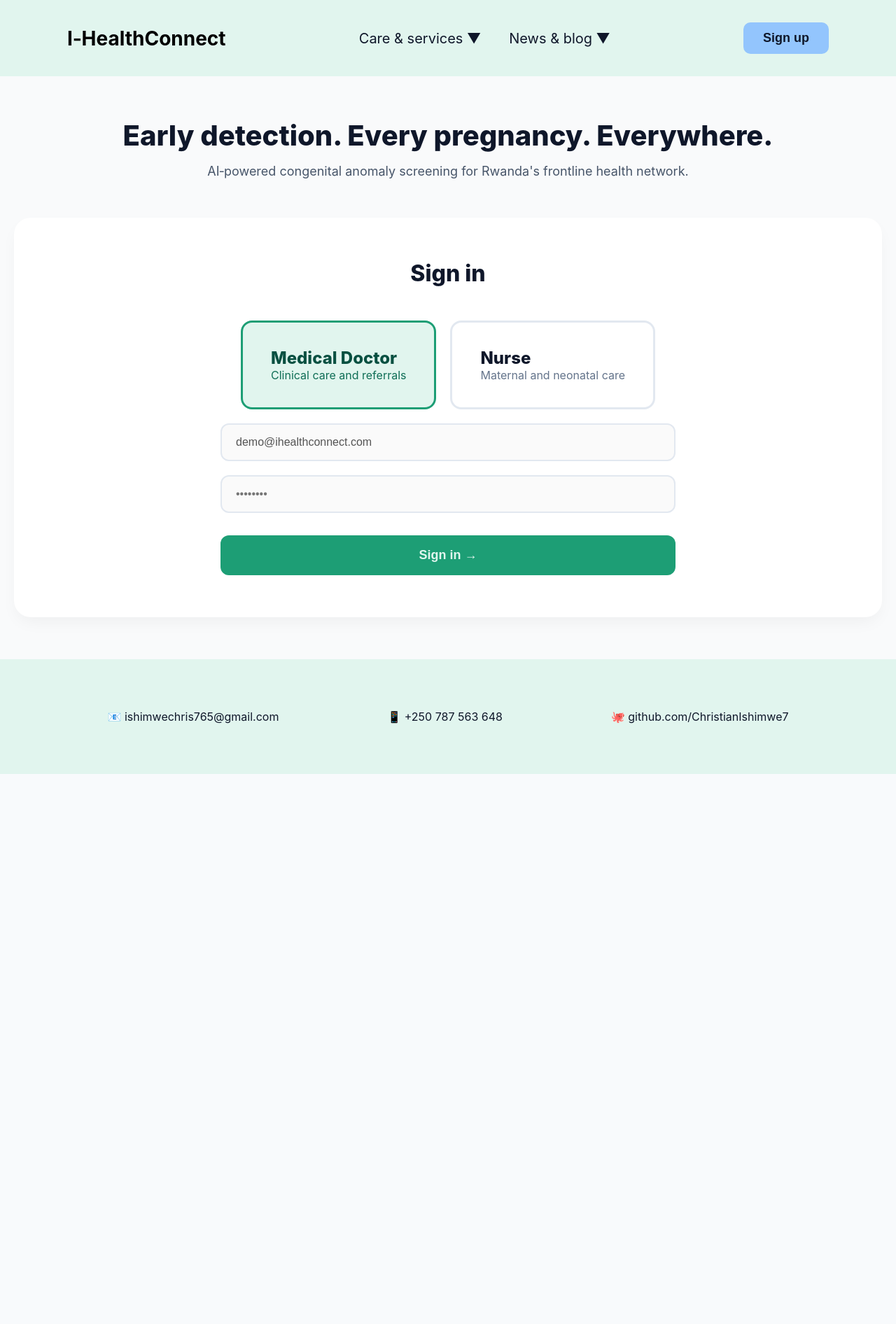
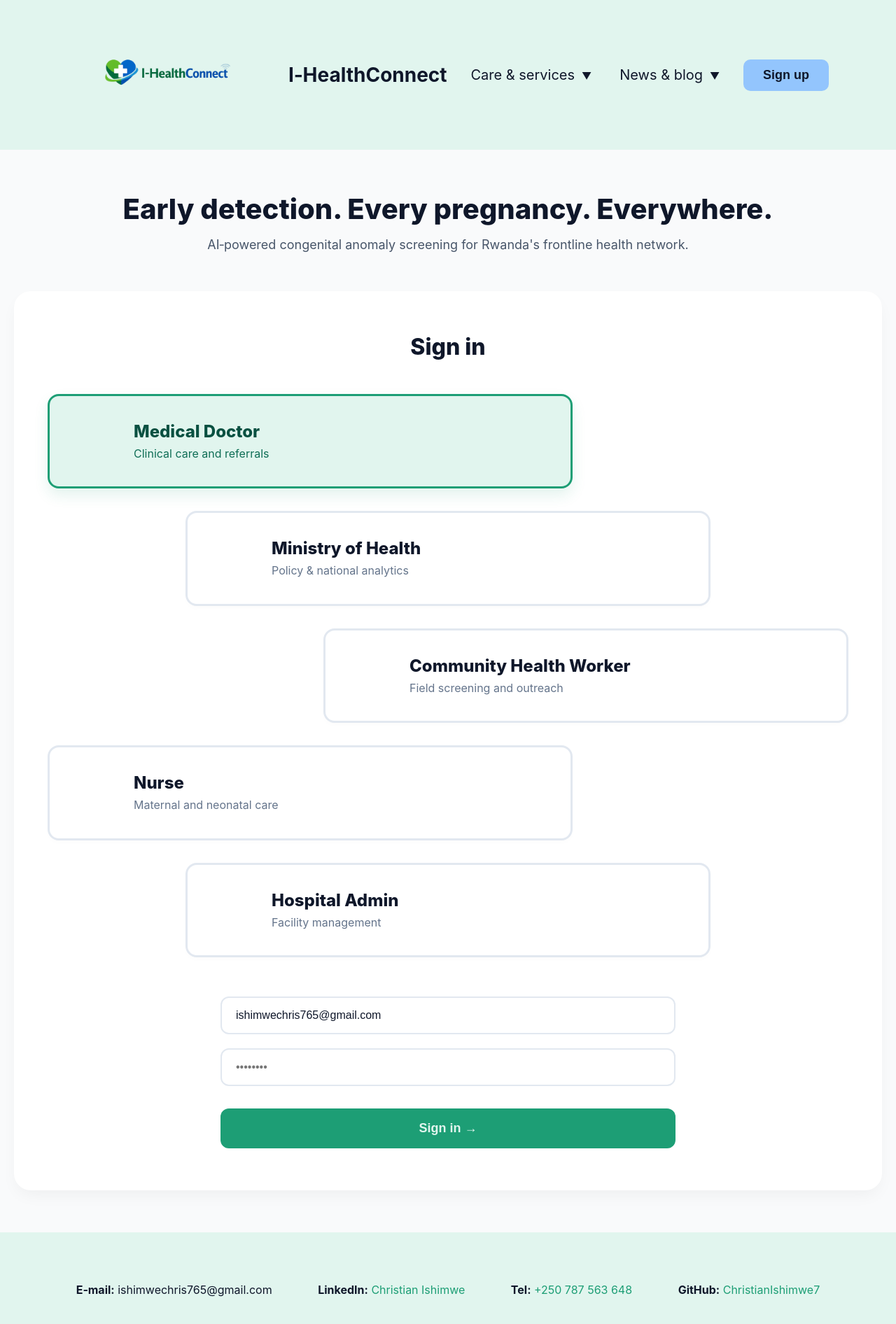
Before and after one commit to ChristianIshimwe7/I-HealthConnect, a React (Vite) app in the folder web/: page / in a window 1280 px wide. Shown: the top 1892 px of the page at 70% size. Before the commit the page ends 1106 px from the top, so only its background shows below. Built offline with nearby package versions, Linux system fonts and the light colour scheme; no server answers.

Commit message:
Restore full LoginPage with role selection cards, header navigation, footer, and complete styling to provide users with an intuitive authentication experience across all healthcare roles in the I-HealthConnect platform.

```diff
--- a/web/src/pages/LoginPage.tsx
+++ b/web/src/pages/LoginPage.tsx
@@ -1,61 +1,231 @@
-import React, { useState } from 'react';
+// src/pages/LoginPage.tsx
+
+import React, { useState } from "react";
+import { useNavigate } from "react-router-dom";
+import { login, saveUser, UserRole } from "../services/auth";
+
+const ROLES: Array<{ id: UserRole; icon: string; label: string; sub: string }> = [
+  { id: "doctor", icon: "", label: "Medical Doctor", sub: "Clinical care and referrals" },
+  { id: "supervisor", icon: "", label: "Ministry of Health", sub: "Policy & national analytics" },
+  { id: "chw", icon: "", label: "Community Health Worker", sub: "Field screening and outreach" },
+  { id: "nurse", icon: "", label: "Nurse", sub: "Maternal and neonatal care" },
+  { id: "admin", icon: "", label: "Hospital Admin", sub: "Facility management" },
+];
 
 export default function LoginPage() {
-  const [email] = useState("demo@ihealthconnect.com");
-  const [password] = useState("");
-  const [loading] = useState(false);
-  const [error] = useState("");
+  const navigate = useNavigate();
+  const [role, setRole] = useState<UserRole>("doctor");
+  const [email, setEmail] = useState("ishimwechris765@gmail.com");
+  const [password, setPassword] = useState("");
+  const [loading, setLoading] = useState(false);
+  const [error, setError] = useState("");
+
+  const handleSubmit = async (e: React.FormEvent) => {
+    e.preventDefault();
+    setError("");
+    setLoading(true);
+    try {
+      const user = await login(email, password, role);
+      saveUser(user);
+      navigate("/dashboard");
+    } catch (err: any) {
+      setError(err.message ?? "Sign in failed. Please try again.");
+    } finally {
+      setLoading(false);
+    }
+  };
+
+  const inp: React.CSSProperties = {
+    width: "100%", padding: "16px 20px",
+    border: "2px solid #E2E8F0", borderRadius: 12,
+    fontSize: 16, color: "#0F172A", background: "#FFFFFF",
+    outline: "none", boxSizing: "border-box",
+  };
 
   return (
     <div style={{ minHeight: "100vh", background: "#F9FAFB", display: "flex", flexDirection: "column" }}>
-      <header style={{ display: "flex", alignItems: "center", justifyContent: "space-between", padding: "32px 96px", background: "#E1F5EE", flexWrap: "wrap", gap: "16px" }}>
+
+      {/* Header */}
+      <header style={{
+        display: "flex",
+        alignItems: "center",
+        justifyContent: "space-between",
+        padding: "32px 96px",
+        background: "#E1F5EE",
+        color: "#0F172A",
+        flexWrap: "wrap",
+        gap: "16px"
+      }}>
         <div style={{ display: "flex", alignItems: "center", gap: 16 }}>
+          <img
+            src="/logo-photo.png"
+            alt="I-HealthConnect Logo"
+            style={{
+              width: 300,
+              height: 150,
+              borderRadius: "50%",
+              objectFit: "cover"
+            }}
+          />
           <span style={{ fontSize: 28, fontWeight: 700 }}>I‑HealthConnect</span>
         </div>
         <nav style={{ display: "flex", gap: 40, fontSize: 20 }}>
-          <a href="#care" style={{ color: "#0F172A", textDecoration: "none" }}>Care & services ▼</a>
-          <a href="#news" style={{ color: "#0F172A", textDecoration: "none" }}>News & blog ▼</a>
+          <a href="#care" style={{ color: "#0F172A", textDecoration: "none", display: "flex", alignItems: "center", gap: 10 }}>
+            Care & services
+            <span style={{ fontSize: 14, marginTop: 3 }}>▼</span>
+          </a>
+          <a href="#news" style={{ color: "#0F172A", textDecoration: "none", display: "flex", alignItems: "center", gap: 10 }}>
+            News & blog
+            <span style={{ fontSize: 14, marginTop: 3 }}>▼</span>
+          </a>
         </nav>
-        <button style={{ background: "#93C5FD", color: "#0F172A", fontWeight: 700, border: "none", borderRadius: 10, padding: "12px 28px", cursor: "pointer", fontSize: 18 }}>Sign up</button>
+        <button
+          onClick={() => navigate("/signup")}
+          style={{
+            background: "#93C5FD",
+            color: "#0F172A",
+            fontWeight: 700,
+            border: "none",
+            borderRadius: 10,
+            padding: "12px 28px",
+            cursor: "pointer",
+            fontSize: 18,
+          }}
+        >
+          Sign up
+        </button>
       </header>
 
+      {/* Main Content */}
       <main style={{ flex: 1, display: "flex", flexDirection: "column", alignItems: "center", padding: "60px 20px" }}>
-        <h1 style={{ fontSize: 40, fontWeight: 800, color: "#0F172A", marginBottom: 16 }}>Early detection. Every pregnancy. Everywhere.</h1>
-        <p style={{ fontSize: 18, color: "#475569", marginBottom: 56 }}>AI‑powered congenital anomaly screening for Rwanda's frontline health network.</p>
+        <h1 style={{ fontSize: 40, fontWeight: 800, color: "#0F172A", marginBottom: 16, textAlign: "center" }}>
+          Early detection. Every pregnancy. Everywhere.
+        </h1>
+        <p style={{ fontSize: 18, color: "#475569", marginBottom: 56, textAlign: "center" }}>
+          AI‑powered congenital anomaly screening for Rwanda's frontline health network.
+        </p>
 
-        <div style={{ width: "100%", maxWidth: 1300, background: "#FFFFFF", padding: "60px 48px", borderRadius: 24, boxShadow: "0 10px 25px -5px rgba(0,0,0,0.05)" }}>
+        {/* Sign In Form */}
+        <form onSubmit={handleSubmit} style={{ width: "100%", maxWidth: 1300, background: "#FFFFFF", padding: "60px 48px", borderRadius: 24, boxShadow: "0 10px 25px -5px rgba(0,0,0,0.05)" }}>
           <h2 style={{ fontSize: 32, fontWeight: 800, marginBottom: 48, color: "#0F172A", textAlign: "center" }}>Sign in</h2>
-          <div style={{ display: "flex", gap: 20, justifyContent: "center" }}>
-            <div style={{ border: "3px solid #1D9E75", borderRadius: 16, padding: "36px 40px", background: "#E1F5EE", maxWidth: "300px" }}>
-              <div style={{ fontSize: 24, fontWeight: 800, color: "#085041" }}>Medical Doctor</div>
-              <div style={{ fontSize: 16, color: "#0F6E56" }}>Clinical care and referrals</div>
-            </div>
-            <div style={{ border: "3px solid #E2E8F0", borderRadius: 16, padding: "36px 40px", background: "#FFFFFF", maxWidth: "300px" }}>
-              <div style={{ fontSize: 24, fontWeight: 800, color: "#0F172A" }}>Nurse</div>
-              <div style={{ fontSize: 16, color: "#64748B" }}>Maternal and neonatal care</div>
-            </div>
+
+          {/* Role Selection */}
+          <div style={{ display: "flex", flexDirection: "column", gap: 32, marginBottom: 56 }}>
+            {ROLES.map((r, index) => {
+              const alignment = index % 3;
+              let justifyValue = "flex-start";
+              if (alignment === 1) justifyValue = "center";
+              if (alignment === 2) justifyValue = "flex-end";
+
+              return (
+                <div key={r.id} style={{ display: "flex", justifyContent: justifyValue, width: "100%" }}>
+                  <div
+                    onClick={() => setRole(r.id)}
+                    style={{
+                      display: "flex",
+                      alignItems: "center",
+                      gap: 32,
+                      width: "100%",
+                      maxWidth: "750px",
+                      border: `3px solid ${role === r.id ? "#1D9E75" : "#E2E8F0"}`,
+                      borderRadius: 16,
+                      padding: "36px 40px",
+                      cursor: "pointer",
+                      background: role === r.id ? "#E1F5EE" : "#FFFFFF",
+                      boxShadow: role === r.id ? "0 10px 20px rgba(29, 158, 117, 0.12)" : "0 4px 6px rgba(0,0,0,0.01)",
+                      transition: "all 0.25s ease-in-out"
+                    }}>
+                    <div style={{ width: 48, height: 48, display: "flex", alignItems: "center", justifyContent: "center" }}></div>
+                    <div style={{ display: "flex", flexDirection: "column", textAlign: "left" }}>
+                      <div style={{ fontSize: 24, fontWeight: 800, color: role === r.id ? "#085041" : "#0F172A" }}>{r.label}</div>
+                      <div style={{ fontSize: 16, color: role === r.id ? "#0F6E56" : "#64748B", marginTop: 6, lineHeight: 1.4 }}>{r.sub}</div>
+                    </div>
+                  </div>
+                </div>
+              );
+            })}
           </div>
-          <div style={{ maxWidth: 650, margin: "20px auto 0" }}>
+
+          {/* Form Inputs */}
+          <div style={{ maxWidth: 650, margin: "0 auto" }}>
             <input
-              style={{ width: "100%", padding: "16px 20px", border: "2px solid #E2E8F0", borderRadius: 12, fontSize: 16, outline: "none", boxSizing: "border-box", marginBottom: 20 }}
-              type="email" value={email} placeholder="you@email.com" disabled
+              style={{ ...inp, marginBottom: 20 }}
+              type="email"
+              value={email}
+              onChange={e => setEmail(e.target.value)}
+              placeholder="you@moh.rw.gov"
+              required
             />
+
             <input
-              style={{ width: "100%", padding: "16px 20px", border: "2px solid #E2E8F0", borderRadius: 12, fontSize: 16, outline: "none", boxSizing: "border-box", marginBottom: 32 }}
-              type="password" value={password} placeholder="••••••••" disabled
+              style={{ ...inp, marginBottom: 32 }}
+              type="password"
+              value={password}
+              onChange={e => setPassword(e.target.value)}
+              placeholder="••••••••"
+              required
             />
-            {error && <div style={{ background: "#FCEBEB", color: "#791F1F", padding: "14px 18px", borderRadius: 12, marginBottom: 20 }}>{error}</div>}
-            <button disabled={loading} style={{ width: "100%", padding: "18px", background: "#1D9E75", border: "none", borderRadius: 12, color: "#E1F5EE", fontSize: 18, fontWeight: 700, opacity: loading ? 0.7 : 1 }}>
+
+            {error && (
+              <div style={{ background: "#FCEBEB", color: "#791F1F", fontSize: 14,
+                padding: "14px 18px", borderRadius: 12, marginBottom: 20 }}>
+                {error}
+              </div>
+            )}
+
+            <button
+              type="submit"
+              disabled={loading}
+              style={{
+                width: "100%",
+                padding: "18px",
+                background: "#1D9E75",
+                border: "none",
+                borderRadius: 12,
+                color: "#E1F5EE",
+                fontSize: 18,
+                fontWeight: 700,
+                cursor: loading ? "not-allowed" : "pointer",
+                opacity: loading ? 0.7 : 1,
+              }}
+            >
               {loading ? "Signing in…" : "Sign in →"}
             </button>
           </div>
-        </div>
+        </form>
       </main>
 
-      <footer style={{ background: "#E1F5EE", color: "#0F172A", padding: "72px 96px", display: "flex", justifyContent: "space-around", flexWrap: "wrap", gap: 40 }}>
-        <div>📧 ishimwechris765@gmail.com</div>
-        <div>📱 +250 787 563 648</div>
-        <div>🐙 github.com/ChristianIshimwe7</div>
+      {/* Footer */}
+      <footer style={{
+        background: "#E1F5EE",
+        color: "#0F172A",
+        padding: "72px 96px",
+        display: "flex",
+        justifyContent: "space-around",
+        flexWrap: "wrap",
+        gap: 40
+      }}>
+        <div style={{ fontSize: 16 }}>
+          <strong>E‑mail:</strong> ishimwechris765@gmail.com
+        </div>
+        <div style={{ fontSize: 16 }}>
+          <strong>LinkedIn:</strong>{" "}
+          <a href="https://linkedin.com" style={{ color: "#1D9E75", textDecoration: "none" }}>
+            Christian Ishimwe
+          </a>
+        </div>
+        <div style={{ fontSize: 16 }}>
+          <strong>Tel:</strong>{" "}
+          <a href="tel:+250787563648" style={{ color: "#1D9E75", textDecoration: "none" }}>
+            +250 787 563 648
+          </a>
+        </div>
+        <div style={{ fontSize: 16 }}>
+          <strong>GitHub:</strong>{" "}
+          <a href="https://github.com" style={{ color: "#1D9E75", textDecoration: "none" }}>
+            ChristianIshimwe7
+          </a>
+        </div>
       </footer>
     </div>
   );
```
